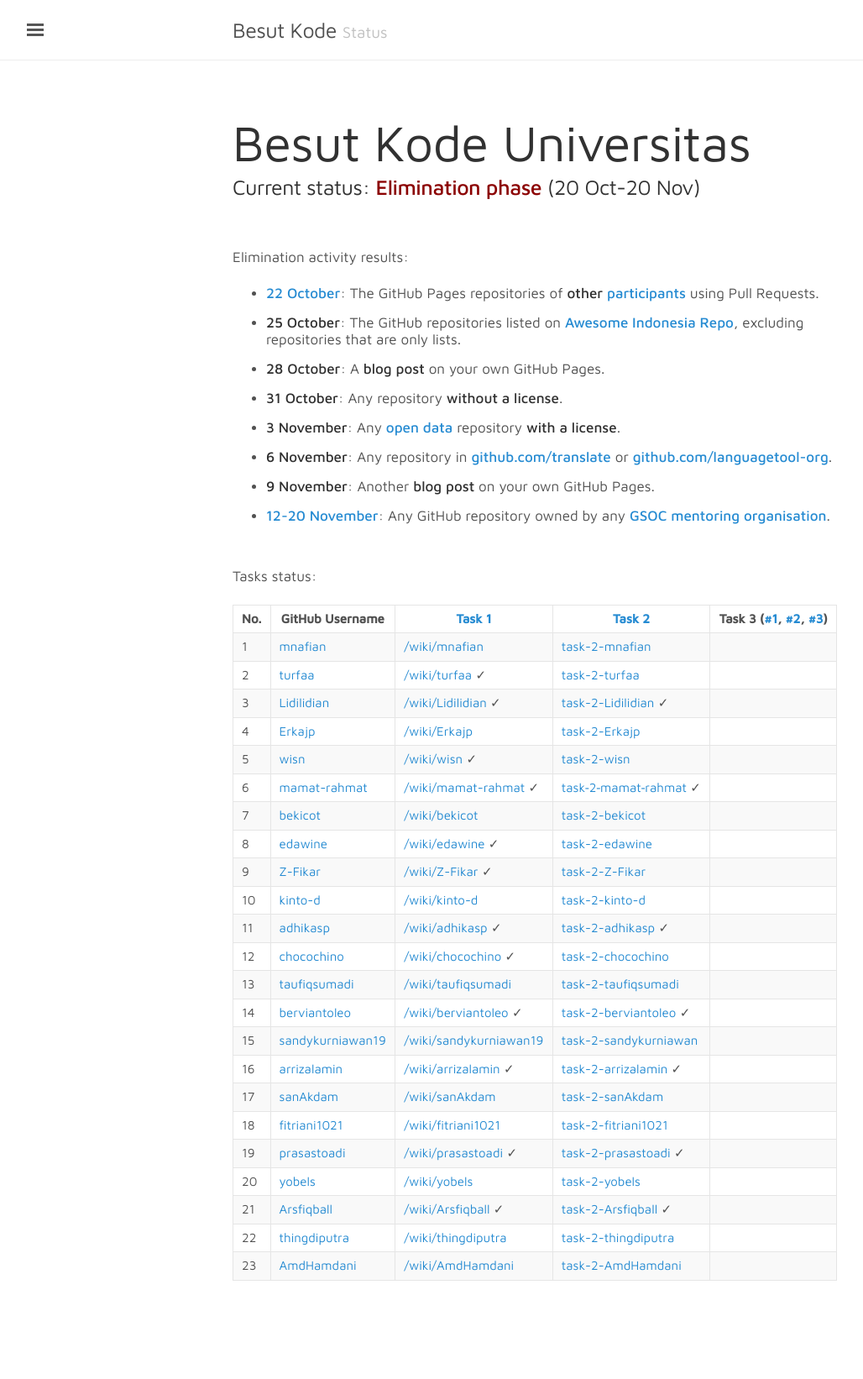
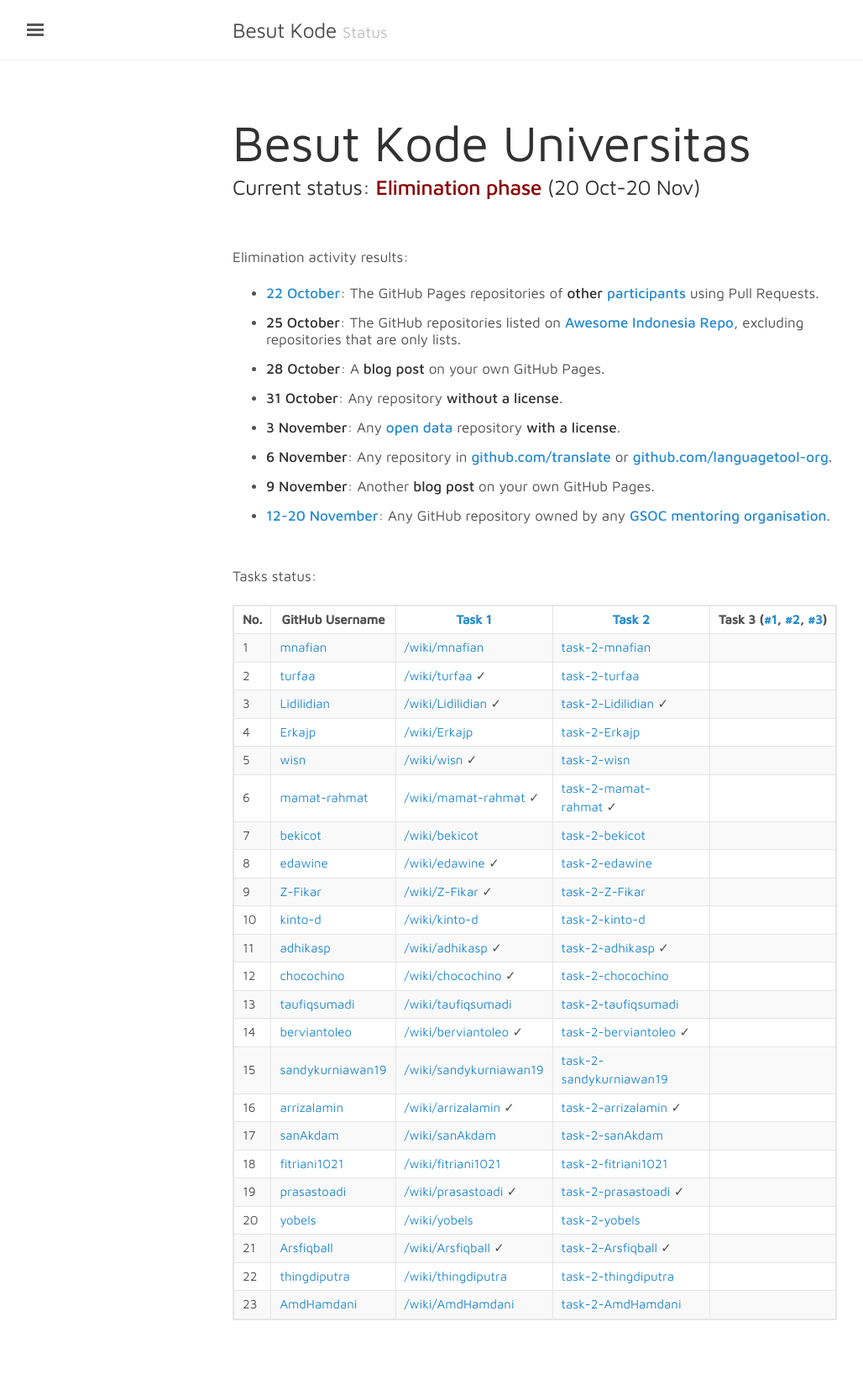
Before and after one commit to BesutKode/BesutKode.github.io, a Jekyll site: the page built from index.html, in a window 1280 px wide. Shown: the whole page at 84% size, without its empty margins (3-1031 px from the left). Built offline with Jekyll 4.4.1, drawn with Linux system fonts in a browser that asks for light colours; before the commit the page ends 1595 px from its top, so only the background shows below that.

Commit message:
Table fixes

```diff
--- a/index.html
+++ b/index.html
@@ -49,7 +49,7 @@
           <th>GitHub Username</th>
           <th><a href="https://github.com/BesutKode/uni-task-1">Task 1</a></th>
           <th><a href="https://github.com/BesutKode/uni-task-2">Task 2</a></th>
-          <th>Task 3 (<a href="https://github.com/coala/coala/wiki/Google-Code-In-Task-Use-coala">#1</a>, <a href="https://github.com/coala/coala/wiki/Google-Code-In-Task-Use-coala-Advanced">#2</a>, <a href="https://github.com/coala/coala/wiki/Google-Code-In-Task-Implement-coala">#3</a>)</th>
+          <th>Task&nbsp;3&nbsp;(<a href="https://github.com/coala/coala/wiki/Google-Code-In-Task-Use-coala">#1</a>,&nbsp;<a href="https://github.com/coala/coala/wiki/Google-Code-In-Task-Use-coala-Advanced">#2</a>,&nbsp;<a href="https://github.com/coala/coala/wiki/Google-Code-In-Task-Implement-coala">#3</a>)</th>
         </tr>
       </thead>
       <tbody>
@@ -92,7 +92,7 @@
           <td>6</td>
           <td><a href="https://github.com/mamat-rahmat">mamat-rahmat</a></td>
           <td><a href="https://github.com/BesutKode/uni-task-1/wiki/mamat-rahmat">/wiki/mamat-rahmat</a> ✓</td>
-          <td><a href="https://besutkode.github.io/uni-task-2-mamat-rahmat/">task‑2‑mamat‑rahmat</a>&nbsp;✓</td>
+          <td><a href="https://besutkode.github.io/uni-task-2-mamat-rahmat/">task-2-mamat-rahmat</a>&nbsp;✓</td>
           <td>&nbsp;</td>
         </tr>
         <tr>
@@ -155,7 +155,7 @@
           <td>15</td>
           <td><a href="https://github.com/sandykurniawan19">sandykurniawan19</a></td>
           <td><a href="https://github.com/BesutKode/uni-task-1/wiki/sandykurniawan19">/wiki/sandykurniawan19</a></td>
-          <td><a href="https://besutkode.github.io/uni-task-2-sandykurniawan/">task-2-sandykurniawan</a></td>
+          <td><a href="https://besutkode.github.io/uni-task-2-sandykurniawan19/">task-2-sandykurniawan19</a></td>
           <td>&nbsp;</td>
         </tr>
         <tr>
--- a/public/css/lanyon.css
+++ b/public/css/lanyon.css
@@ -80,6 +80,11 @@
 
 .table1 {
   font-size:.75rem;
+}
+
+table {
+    display: block;
+    overflow-x: auto;
 }
 
 p {
```
